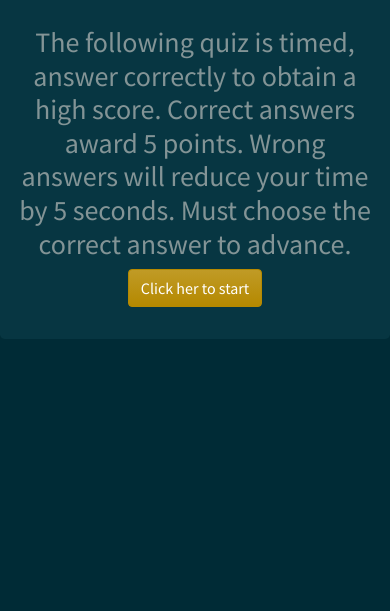
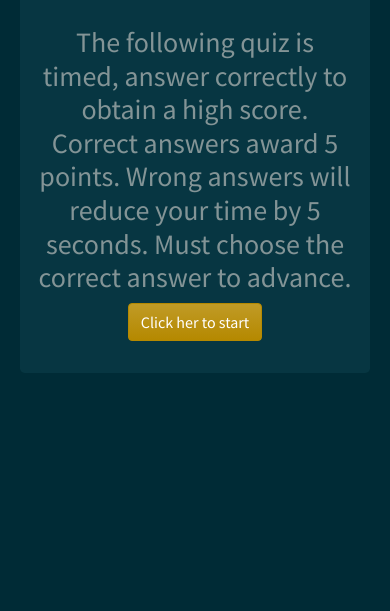
Before and after one commit to DrewAlvarez/HW-4-Code-Quiz, a plain HTML site: page index.html in a window 390 px wide. Shown: the part 233-844 px from the top of the page. Drawn offline with nearby package versions, Linux system fonts and the light colour scheme.

Commit message:
add css for different screen sizes

```diff
--- a/script2.js
+++ b/script2.js
@@ -90,6 +90,7 @@ function endQuiz(){
     var initInput = document.createElement("INPUT");
     initInput.setAttribute("type", "text")
     document.getElementById("myForm").appendChild(initInput);
+    event.preventDefault();
 }
 
 var remainingSeconds = 60;
--- a/style.css
+++ b/style.css
@@ -19,3 +19,15 @@ hr {
 .btn-info{
     margin-bottom: 5px;
 }
+
+@media screen and (max-width: 992px){
+    .jumbotron {
+        max-width: 700px;
+    }
+}
+
+@media screen and (max-width: 768px){
+    .jumbotron {
+        max-width: 350px;
+    }
+}
```
Also changed, not shown: index.html (+0 -8 lines).
